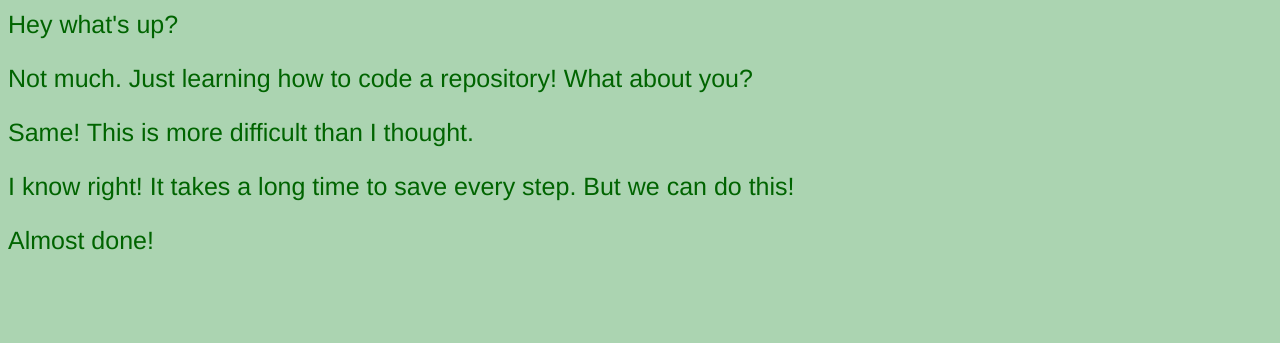
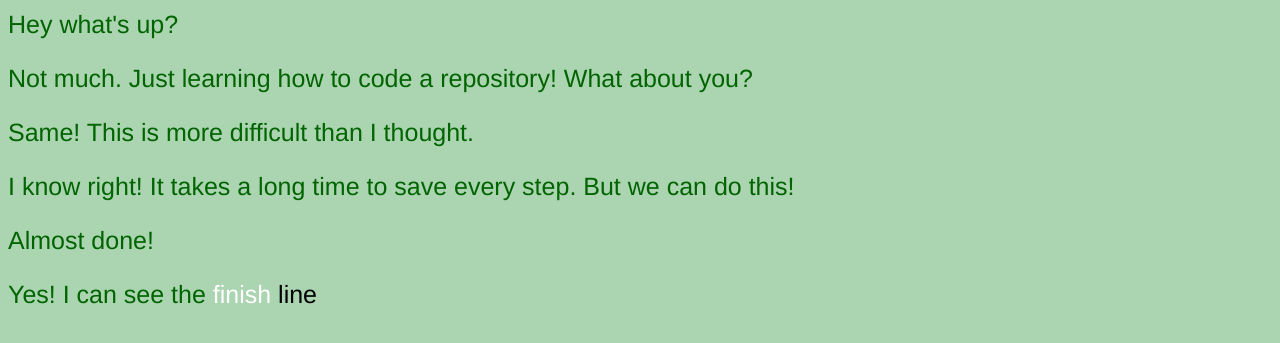
Before and after one commit to freee931/core-1-interaction-lecture-week-4, a plain HTML site: page index.html in a window 1280 px wide. Shown: the part 427-770 px from the top of the page. Drawn offline with Linux system fonts and the light colour scheme.

Commit message:
Added response with stylised text

```diff
--- a/index.html
+++ b/index.html
@@ -14,5 +14,6 @@
     <p> Same! This is more difficult than I thought.</p>
     <p>I know right! It takes a long time to save every step. But we can do this!</p>
     <p> Almost done!</p>
+    <p>Yes! I can see the <span style="color: white">finish</span> <span style="color: black">line</span></p>
   </body>
 </html>
```
